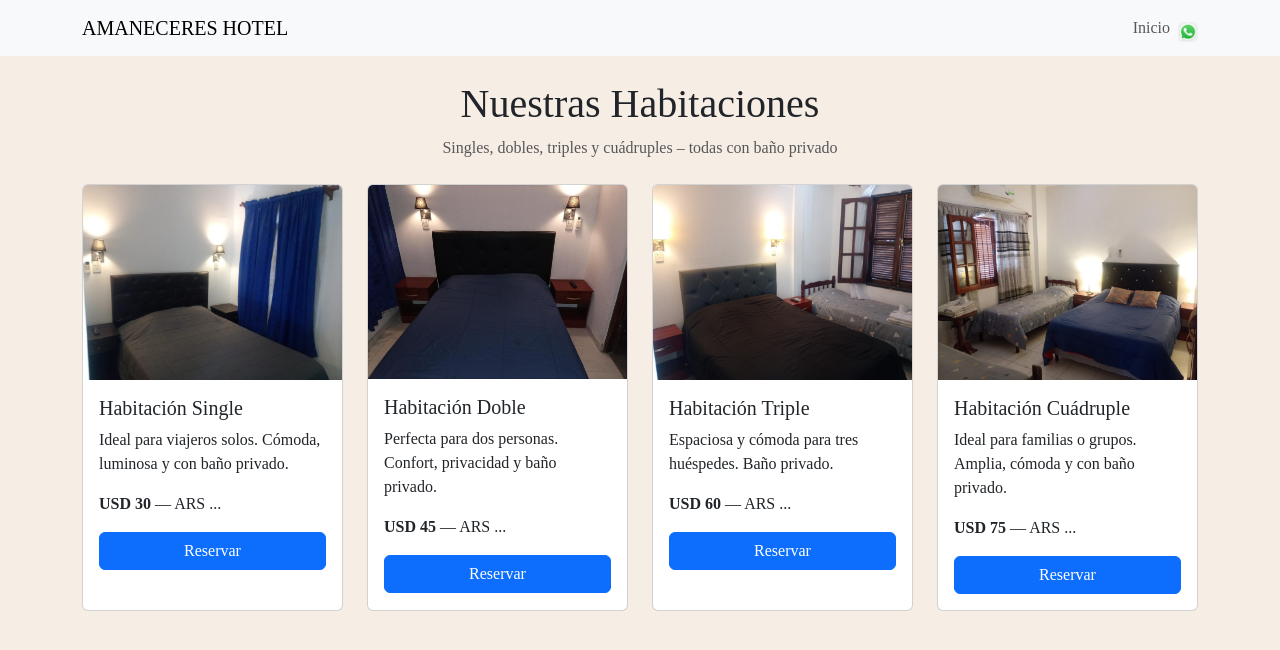
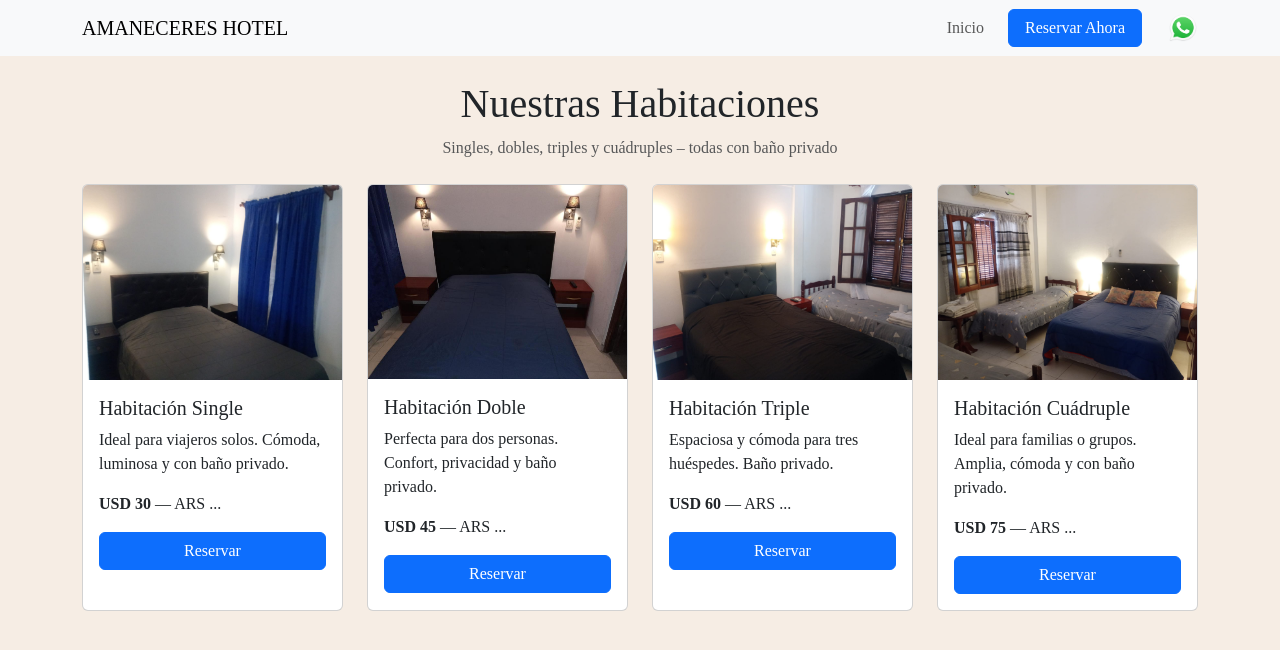
Before and after one commit to natimiranda28/Hotel-Amaneceres, a website: page HTML/Habitaciones.html in a window 1280 px wide. Drawn offline with nearby package versions, Linux system fonts and the light colour scheme; no server answers; a web font is replaced by a local one.

Commit message:
arregle navbar "Habitaciones"

```diff
--- a/HTML/Habitaciones.html
+++ b/HTML/Habitaciones.html
@@ -17,22 +17,44 @@
 <!-- NAVBAR -->
 <nav class="navbar navbar-expand-lg navbar-light bg-light">
     <div class="container">
+        <!-- LOGO -->
         <a class="navbar-brand" href="../index.html">AMANECERES HOTEL</a>
+
+        <!-- BOTÓN RESPONSIVE -->
         <button class="navbar-toggler" type="button" data-bs-toggle="collapse" data-bs-target="#navbarNav">
             <span class="navbar-toggler-icon"></span>
         </button>
+
+        <!-- LINKS -->
         <div class="collapse navbar-collapse" id="navbarNav">
-            <ul class="navbar-nav ms-auto">
-                <li class="nav-item"><a class="nav-link" href="../index.html">Inicio</a></li>
+            <ul class="navbar-nav ms-auto align-items-lg-center">
+
+                <li class="nav-item">
+                    <a class="nav-link" href="../index.html">Inicio</a>
+                </li>
+
+                <!-- BOTÓN RESERVAR AHORA -->
+                <li class="nav-item ms-lg-3">
+                    <a href="https://www.google.com/travel/hotels/entity/CgsIj5SCsv7nytWDARAB"
+                       target="_blank" rel="noopener"
+                       class="btn btn-primary px-3">
+                        Reservar Ahora
+                    </a>
+                </li>
+
+                <!-- WHATSAPP -->
+                <li class="nav-item ms-lg-3">
+                    <a href="https://wa.me/5493874130085" target="_blank">
+                        <img src="../images/gratis-png-whatsapp-thumbnail.png"
+                             alt="WhatsApp" class="whatsapp-icon">
+                    </a>
+                </li>
+
             </ul>
         </div>
-
-        <!-- WhatsApp -->
-        <a href="https://wa.me/5493874130085" target="_blank" rel="noopener">
-            <button class="whatsapp-boton"></button>
-        </a>
     </div>
 </nav>
+
 
 <!-- TÍTULO -->
 <div class="text-center my-4">
```
